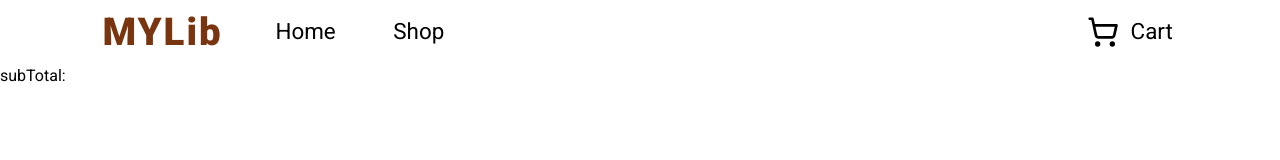
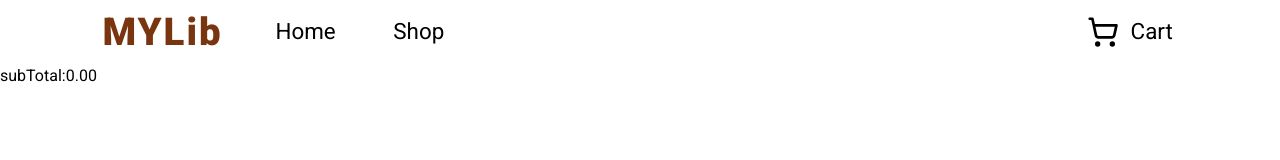
Before and after one commit to TahraouiMustapha/Shopping-card-app-TOP, a React (Vite) app: page /cart in a window 1280 px wide. Shown: the top 160 px of the page. Built offline with nearby package versions, Linux system fonts and the light colour scheme.

Commit message:
feat: handle the subTotal of all cart items

```diff
--- a/src/pages/cart/Cart.jsx
+++ b/src/pages/cart/Cart.jsx
@@ -1,6 +1,14 @@
 import { useOutletContext } from "react-router-dom"
 import CartItem from "./CartItem";
 
+
+function calculateSubtotal(itemsArray) {
+    let total = 0 ;
+    for(let item of itemsArray ) {
+        total += item[1].bookObj.price * item[1].quantity
+    }
+    return total.toFixed(2);
+}
 
 export default function Cart() {
     const { cartBooksState, setCartBooksState } = useOutletContext()
@@ -34,7 +42,7 @@ export default function Cart() {
                     item={itemsArray[1]}/>
                 )
             }
-            <p>subTotal:</p>
+            <p>subTotal:{calculateSubtotal(myItems)}</p>
         </>
     )
 }
--- a/src/pages/cart/CartItem.jsx
+++ b/src/pages/cart/CartItem.jsx
@@ -19,7 +19,7 @@ export default function CartItem({item, changeQuantityInItemsArray}) {
 
     return (
         <div>
-            <p>{item.bookObj.price}</p>
+            <p>{Number(item.bookObj.price).toFixed(2)}</p>
             <div>
                 <button
                 data-id = {item.bookObj.id}
@@ -30,7 +30,7 @@ export default function CartItem({item, changeQuantityInItemsArray}) {
                 onClick={handleAddQuantity}>+</button>
             </div>
 
-            <p>{itemTotal}</p>
+            <p>{itemTotal.toFixed(2)}</p>
 
         </div>
     )
```
